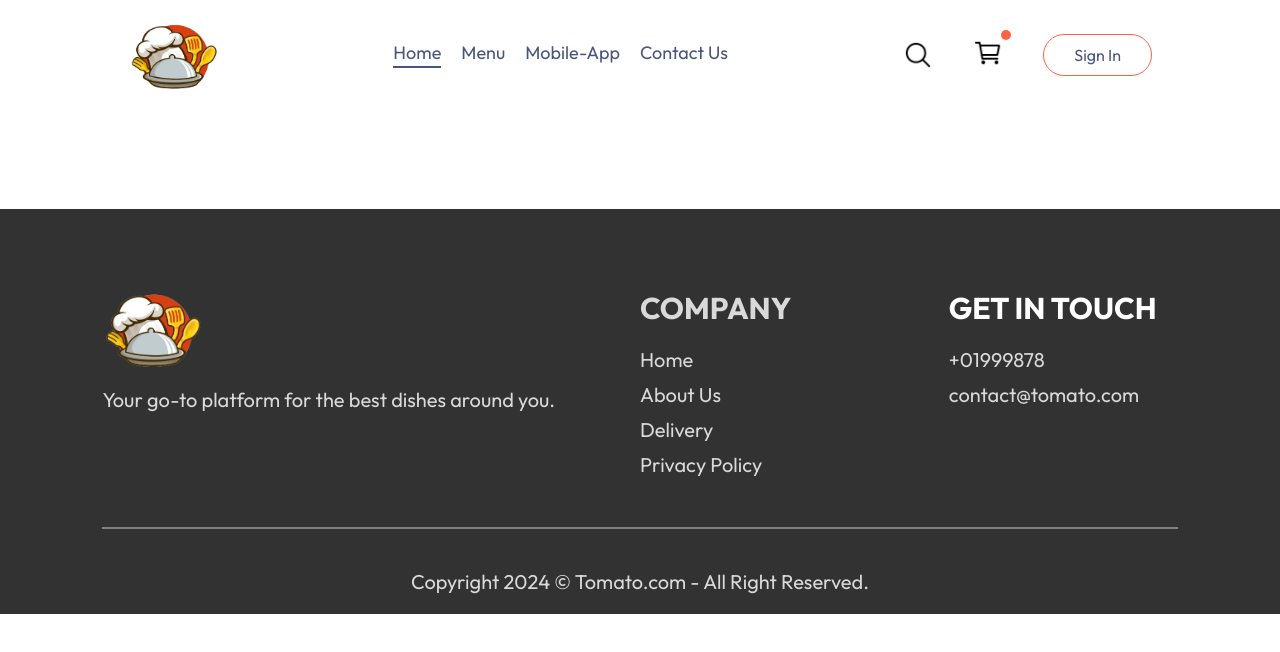
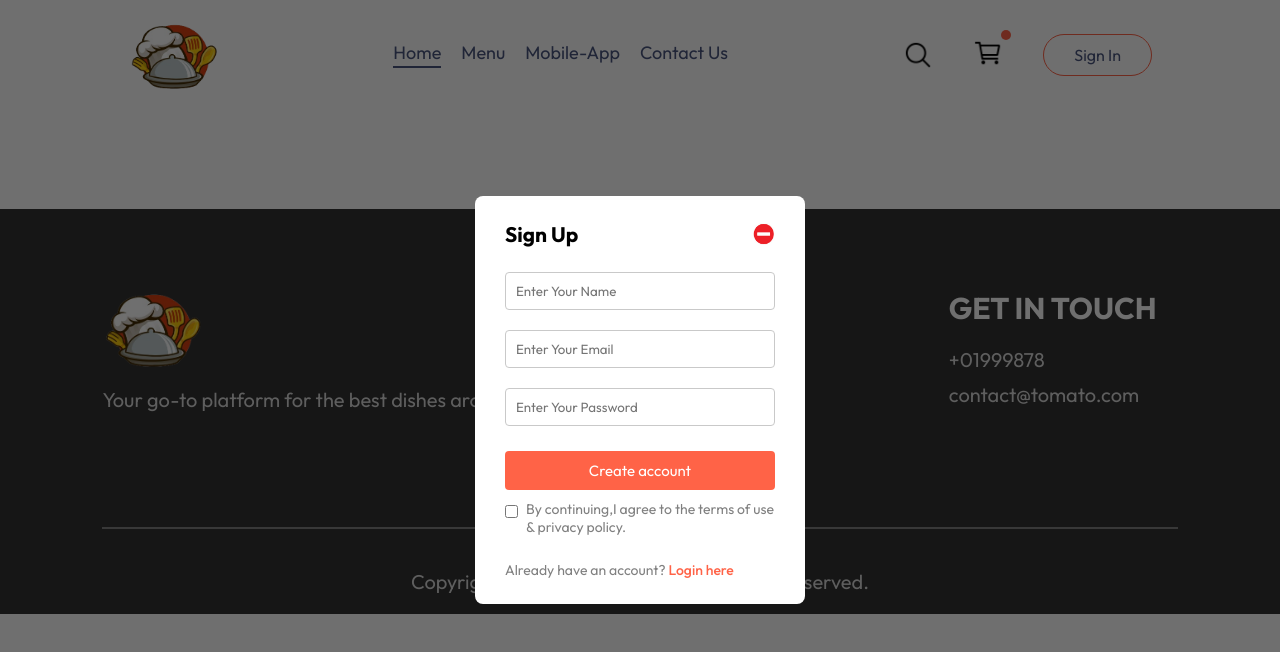
Before and after one commit to Rushali5656/food-del, a React (Vite) app: page / in a window 1280 px wide. Both pictures are taken after a click on the button "Sign In". Shown: the top 652 px of the page. Built offline with nearby package versions, Linux system fonts and the light colour scheme.

Commit message:
add css to login and signup page

```diff
--- a/src/App.jsx
+++ b/src/App.jsx
@@ -5,12 +5,17 @@
 import Cart from './pages/Cart/Cart'
 import PlaceOrder from './pages/PlaceOrder/PlaceOrder'
 import Footer from './components/Footer/Footer'
+import { useState } from 'react'
+import LoginPopup from './components/LoginPopup/LoginPopup'
 
 function App() {
+  const[showLogin,setShowLogin]=useState(false)
+
   return (
     <>
+    {showLogin?<LoginPopup setShowLogin={setShowLogin}/>:<></>}
     <div>
-      <div className='app'><Navbar/></div>
+      <div className='app'><Navbar setShowLogin={setShowLogin}/></div>
 
       <Routes>
         <Route path='/home' element={<Home/>} />
--- /dev/null
+++ b/src/components/LoginPopup/LoginPopup.css
@@ -0,0 +1,65 @@
+.login-popup {
+  position: absolute;
+  z-index: 1;
+  width: 100%;
+  height: 100%;
+  background-color: #00000090;
+  display: grid;
+}
+.login-popup-container {
+  place-self: center;
+  width: max(23vw, 330px);
+  color: #808080;
+  background-color: white;
+  display: flex;
+  flex-direction: column;
+  gap: 25px;
+  padding: 25px 30px;
+  border-radius: 8px;
+  font-size: 14px;
+  animation: fadeIn 0.5s;
+}
+.login-popup-title {
+  display: flex;
+  justify-content: space-between;
+  align-items: center;
+  color: black;
+}
+.login-popup-title img {
+  width: 22px;
+  cursor: pointer;
+}
+.login-popup-inputs {
+  display: flex;
+  flex-direction: column;
+  gap: 20px;
+}
+.login-popup-inputs input {
+  outline: none;
+  border: 1px solid #c9c9c9;
+  padding: 10px;
+  border-radius: 4px;
+}
+.login-popup-container button {
+  border: none;
+  padding: 10px;
+  border-radius: 4px;
+  color: white;
+  background-color: tomato;
+  font-size: 15px;
+  cursor: pointer;
+}
+.login-popup-condition {
+  display: flex;
+  align-items: start;
+  gap: 8px;
+  margin-top: -15px;
+}
+.login-popup-condition input {
+  margin-top: 5px;
+}
+.login-popup p span {
+  color: tomato;
+  font-weight: 500;
+  cursor: pointer;
+}
--- /dev/null
+++ b/src/components/LoginPopup/LoginPopup.jsx
@@ -0,0 +1,39 @@
+// import React from 'react'
+import { useState } from "react"
+import "./LoginPopup.css"
+import { assets } from "../../assets/assets"
+
+const LoginPopup = ({setShowLogin}) => {
+    const [currState,setCurrState]=useState("Sign Up")
+  return (
+    <div className='login-popup'>
+      <form action="" className="login-popup-container">
+        <div className="login-popup-title">
+<h2>{currState}</h2>
+<img src={assets.minus} alt="" onClick={()=>setShowLogin(false)}/>
+        </div>
+        <div className="login-popup-inputs">
+            {currState==="Login"?<></>:<input type="text" placeholder="Enter Your Name" required/>
+            }
+            <input type="email" placeholder="Enter Your Email" required/>
+            <input type="password" placeholder="Enter Your Password" required/>
+
+        </div>
+        <button>{currState==="Sign Up"?"Create account":"Login"}</button>
+        <div className="login-popup-condition"><input type="checkbox" required/>
+        <p>By continuing,I agree to the terms of use & privacy policy.</p></div>
+        {currState === "Login" ? (
+  <p>
+    Create a new account? <span onClick={()=>setCurrState("Sign Up")}>Click here</span>
+  </p>
+) : (
+  <p>
+    Already have an account? <span onClick={()=>setCurrState("Login")}>Login here</span>
+  </p>
+)}
+      </form>
+    </div>
+  )
+}
+
+export default LoginPopup
--- a/src/components/Navbar/Navbar.jsx
+++ b/src/components/Navbar/Navbar.jsx
@@ -4,7 +4,7 @@
 import { useState } from 'react'
 import { Link } from 'react-router-dom'
 
-function Navbar() {
+function Navbar({setShowLogin}) {
   const [menu,setMenu]=useState("home")
   return (
     <div className='navbar'>
@@ -24,7 +24,7 @@
 
 
         </div>
-        <button>Sign In</button>
+        <button onClick={()=>setShowLogin(true)}>Sign In</button>
 
       </div>
     </div>
```
